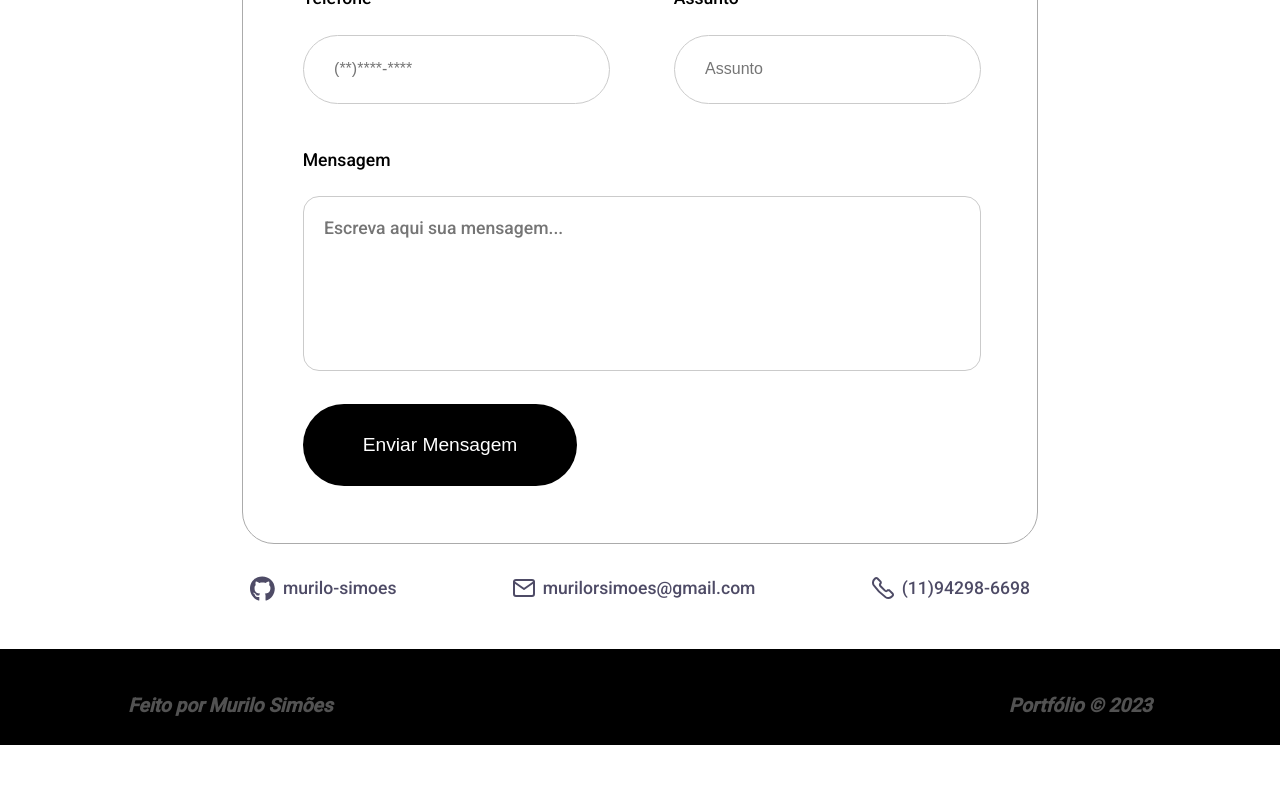
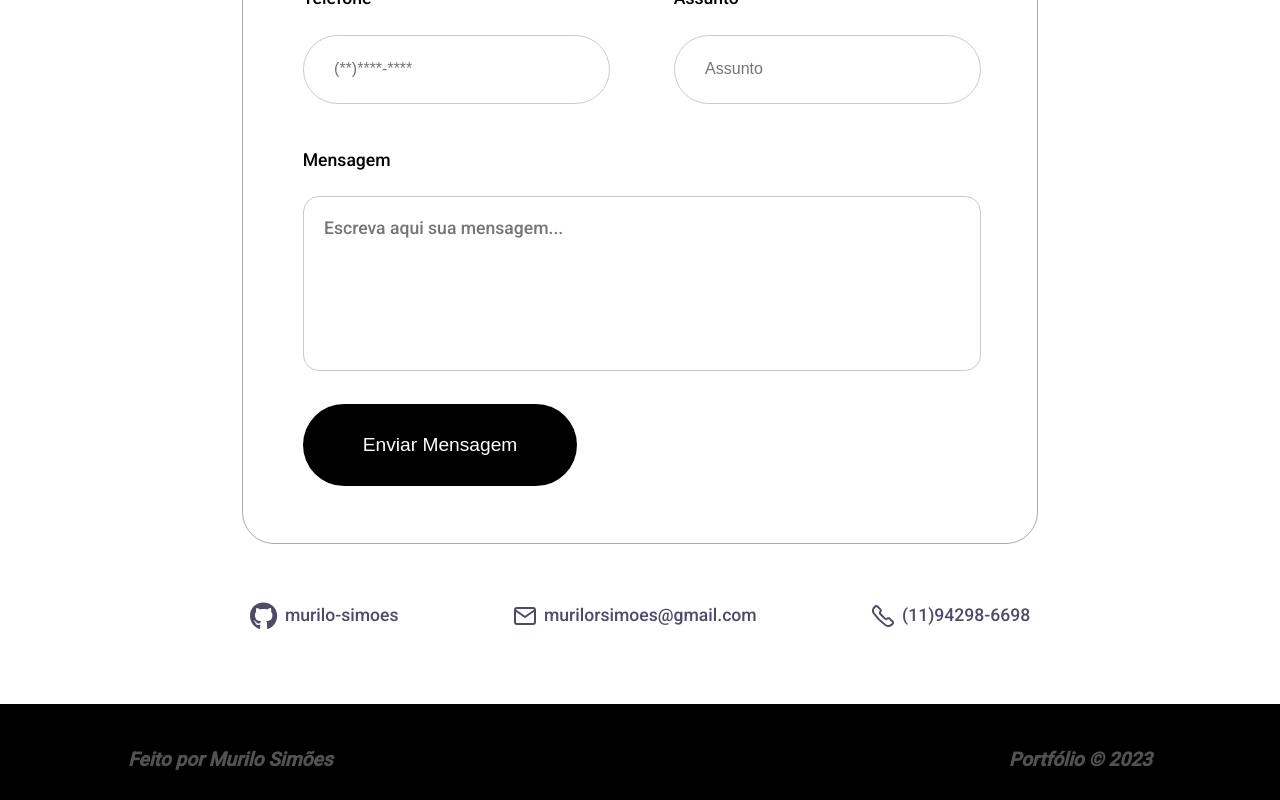
Before and after one commit to murilo-simoes/portfolio, a Next.js app: page /contato in a window 1280 px wide. Shown: the part 701-1501 px from the top of the page. Before the commit the page ends 1446 px from the top, so only its background shows below. Built offline with nearby package versions, Linux system fonts and the light colour scheme.

Commit message:
fix: size

```diff
--- a/src/components/Contacts/index.tsx
+++ b/src/components/Contacts/index.tsx
@@ -12,9 +12,17 @@ const Contacts = () => {
     <>
       <Container>
         <Wrapper>
-          <Link href="https://github.com/murilo-simoes" target="_blank">
+          <Link
+            className="link"
+            href="https://github.com/murilo-simoes"
+            target="_blank"
+          >
             <div className="divIcons">
-              <FontAwesomeIcon className="github" icon={faGithub} />
+              <FontAwesomeIcon
+                style={{ fontSize: "5rem" }}
+                className="github"
+                icon={faGithub}
+              />
               <h1>murilo-simoes</h1>
             </div>
           </Link>
--- a/src/components/Contacts/styled.tsx
+++ b/src/components/Contacts/styled.tsx
@@ -21,13 +21,15 @@ export const Wrapper = styled.div`
     margin-left: 0.5rem;
     font-size: 1.1rem;
     color: #4e4b66;
+    text-decoration: none;
   }
   a {
     text-decoration: none;
     color: #4e4b66;
   }
   .github {
-    font-size: 1.6rem;
+    width: 1.7rem;
+    text-decoration: none;
     color: #4e4b66;
   }
   .divIcons {
```
